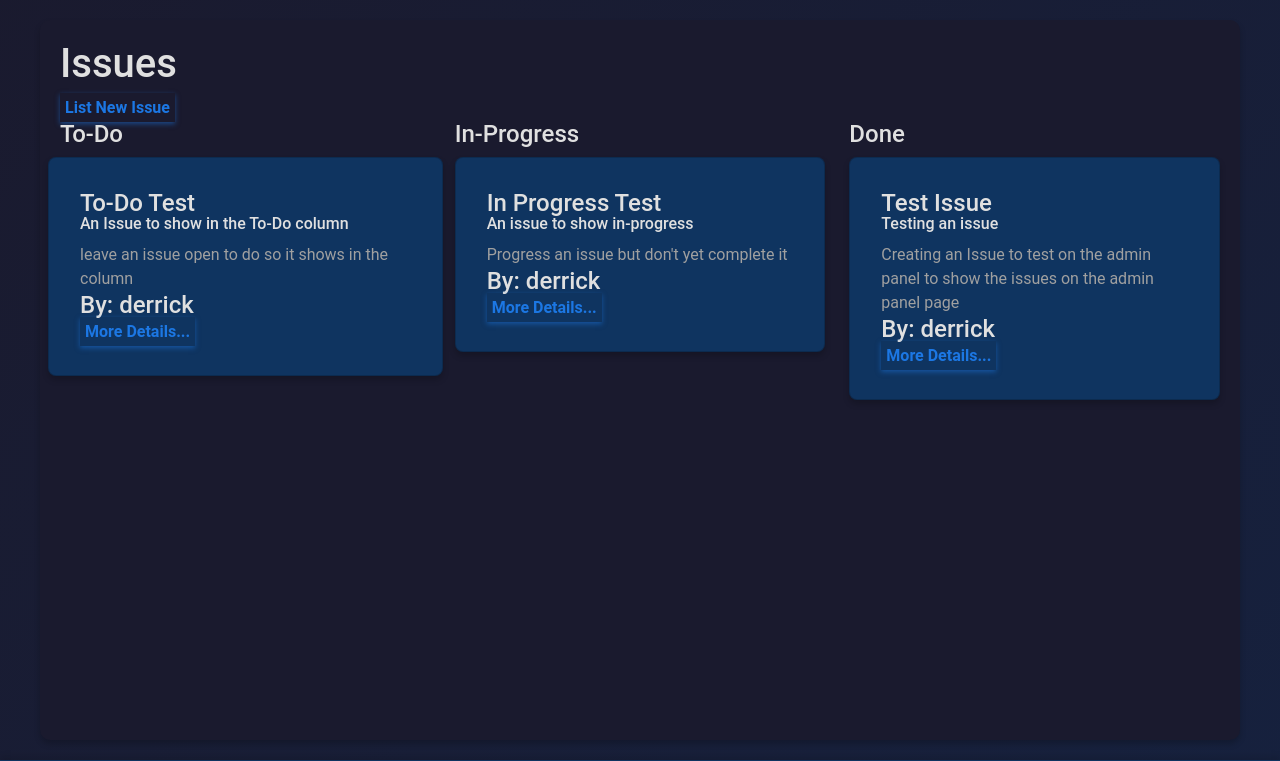
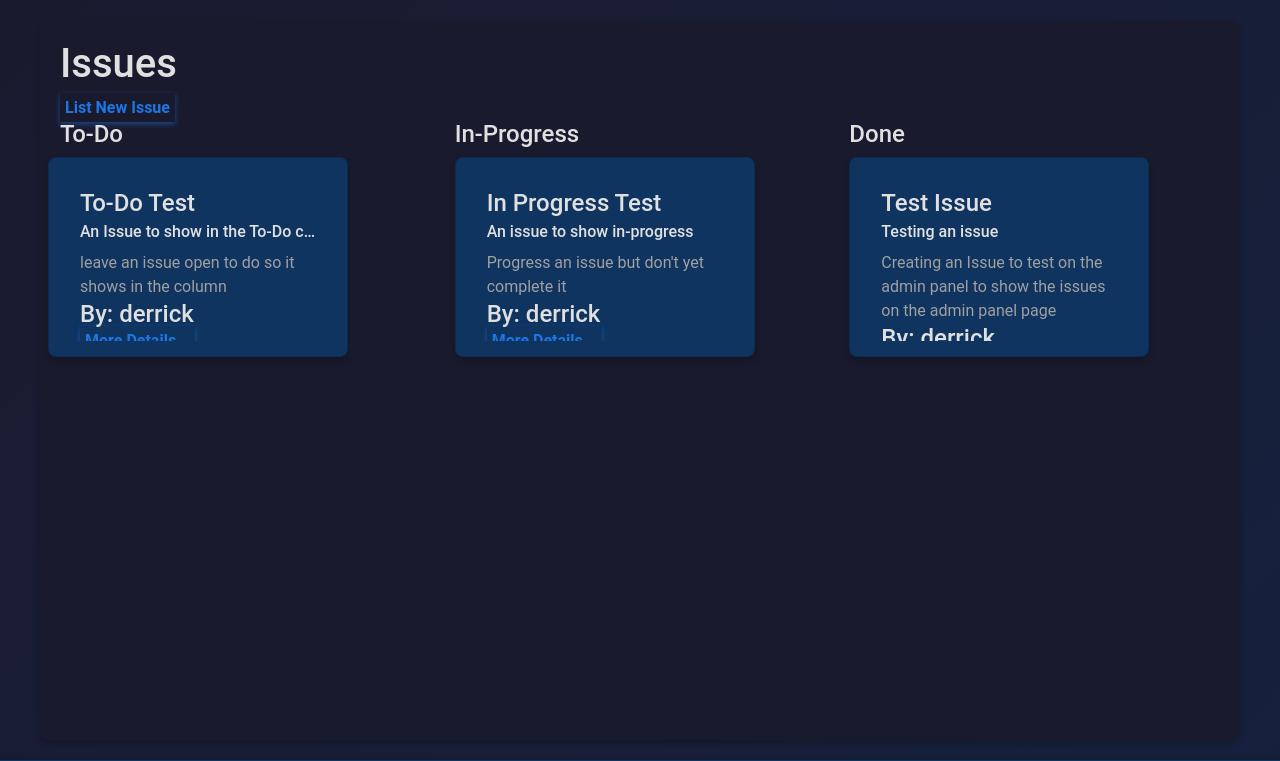
Before and after one commit to DerrickLapp/FSDI_113_Issue_Tracker, a Django app: page /issues/board/ in a window 1280 px wide. Shown: the part 64-825 px from the top of the page. Run offline with Django 5.2, Linux system fonts and the light colour scheme; a user stored in the database is signed in; data comes from the database, SQL or seed files in the repository.

Commit message:
Some CSS Changes

```diff
--- a/static/css/base.css
+++ b/static/css/base.css
@@ -35,6 +35,13 @@ body {
     margin-bottom: 15px;
     box-shadow: 0 4px 6px rgba(0, 0, 0, 0.2);
     transition: transform 0.3s, box-shadow 0.3s;
+    width: 300px; /* Fixed width */
+    height: 200px; /* Fixed height */
+    display: flex !important;
+    flex-direction: column !important; /* Ensures content stacks vertically */
+    justify-content: space-between !important; /* Distributes content evenly */
+    overflow: hidden; /* Hides overflowing content */
+
 }
 
 .issue-card:hover {
@@ -44,18 +51,28 @@ body {
 
 .issue-card h5 {
     font-size: 1.5em;
-    margin: 0;
     color: #e0e0e0;
 }
 
 .issue-card h6 {
     color: #e0e0e0 !important;
+    margin-bottom: 5px !important;
 }
 
 .issue-card p {
     font-size: 1em;
     margin: 10px 0 0;
     color: #a0a0a0;
+    margin-bottom: 5px !important;
+}
+
+.card-body {
+    flex-grow: 1; /* Allows the content to expand */
+    overflow-y: auto; /* Adds scroll for long content */
+}
+
+.card-link {
+    margin-top: 30px !important;
 }
 
 /* Buttons */
--- a/templates/issues/board.html
+++ b/templates/issues/board.html
@@ -15,10 +15,10 @@
             <div class="card issue-card">
                 <div class="card-body">
                     <h5 class="card-title">{{ issue.name }}</h5>
-                    <h6 class="card-subtitle mb-2 text-body-secondary">{{ issue.summary }}</h6>
+                    <h6 class="card-subtitle mb-2 text-body-secondary">{{ issue.summary|truncatechars:32 }}</h6>
                     <p class="card-text">{{ issue.description|truncatechars:128 }}</p>
                     <h5 class="card-subtitle">By: {{ issue.reporter }}</h5>
-                    <a href="{% url 'detail' issue.id %}">More Details...</a>
+                    <a href="{% url 'detail' issue.id %}" class="card-link">More Details...</a>
                 </div>
             </div>
         </div>
```
